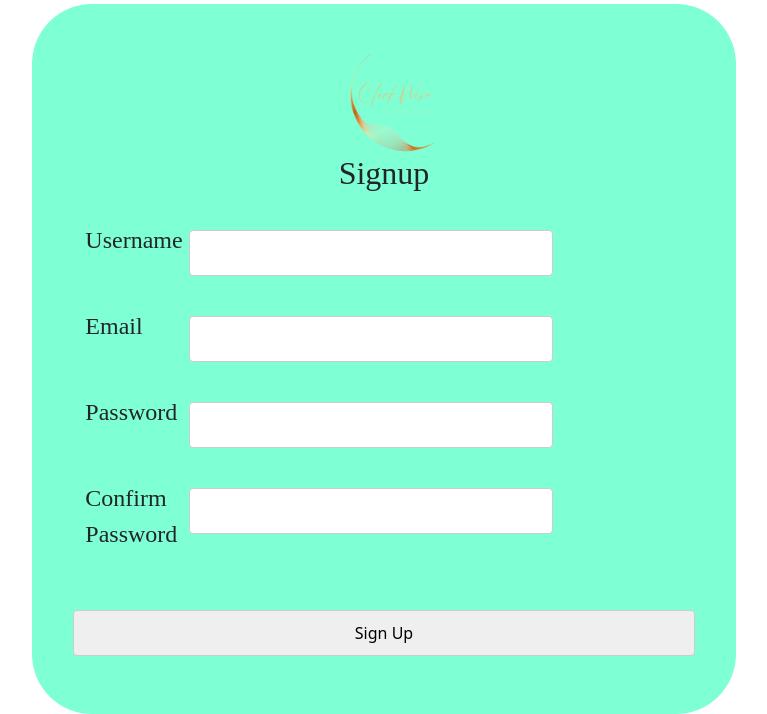
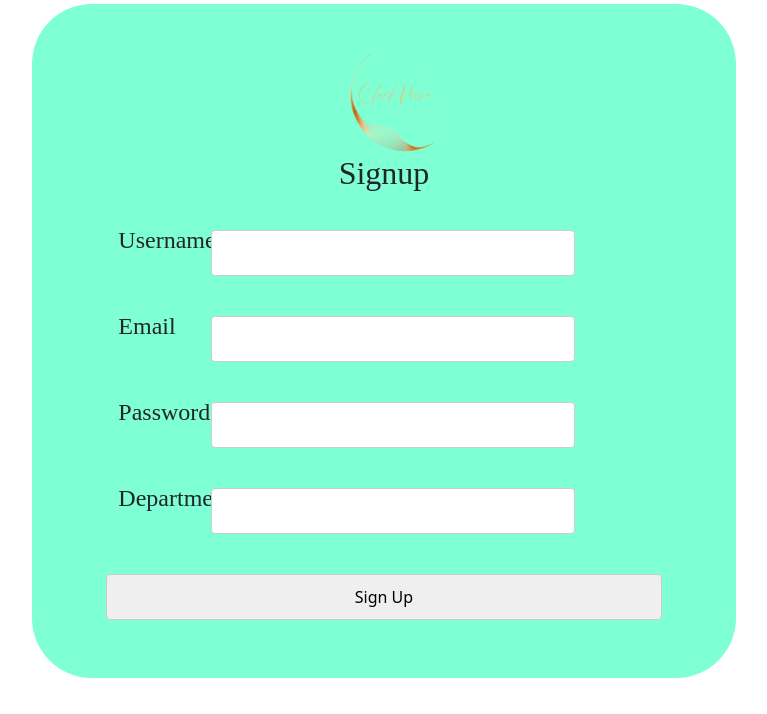
Before and after one commit to wambui-g/clockwise, a Flask app: page /signup in a window 1280 px wide. Shown: the part 179-893 px from the top of the page, without its empty margins (256-1023 px from the left). After the commit the page ends 857 px from the top, so only its background shows below. Run offline with Flask 3, Linux system fonts and the light colour scheme.

Commit message:
updates on forms

```diff
--- a/app/__init__.py
+++ b/app/__init__.py
@@ -3,11 +3,8 @@
 
 from flask import Flask
 from flask_sqlalchemy import SQLAlchemy
-from flask_admin import Admin
 
 app = Flask(__name__)
 app.config.from_object('app.config.Config')
 
 db = SQLAlchemy(app)
-
-admin = Admin(app, name='Admin', template_mode='bootstrap3')
--- a/main.py
+++ b/main.py
@@ -7,7 +7,7 @@
 from flask_admin.contrib.sqla import ModelView
 from flask_admin.form import Select2Widget
 from wtforms import SelectField
-from app.config import Config
+from app import db
 from app.models import User, Department, Project, Task
 from flask_wtf import FlaskForm
 from wtforms import StringField, PasswordField, SubmitField
@@ -29,11 +29,11 @@
 app.config['SQLALCHEMY_DATABASE_URI'] = 'mysql://Wambui:Wambui3930@localhost:3306/clockwise'
 app.config['SQLALCHEMY_TRACK_MODIFICATIONS'] = False
 app.secret_key = 'main'
+db.init_app(app)
 
-db = SQLAlchemy(app)
 migrate = Migrate(app, db)
 
-admin = Admin(app)
+admin = Admin(app, name='Admin', template_mode='bootstrap3')
 
 class UserView(ModelView):
     column_list = ('id', 'username', 'email', 'password', 'department', 'created_at')
@@ -87,7 +87,8 @@
     username = StringField('Username', validators=[DataRequired()])
     email = StringField('Email', validators=[DataRequired(), Email()])
     password = PasswordField('Password', validators=[DataRequired()])
-    confirm_password = PasswordField('Confirm Password', validators=[DataRequired(), EqualTo('password')])
+    department = StringField('Department', validators=[DataRequired()])
+
     submit = SubmitField ('Sign Up')
 
 class LoginForm(FlaskForm):
@@ -166,12 +167,13 @@
 @app.route('/signup', methods=['GET', 'POST'])
 def signup():
     form = SignupForm()
+
     if form.validate_on_submit():
         new_user = User(
                 username=form.username.data,
                 email=form.email.data,
-                password=generate_password_hash(form.password.data),
-                department_id=1
+                password=form.password.data,
+                department_id=form.department.data
                 )
 
         db.session.add(new_user)
@@ -186,13 +188,19 @@
     with app.app_context():
         form = LoginForm()
         if form.validate_on_submit():
-            user = User.query.filter_by(email=form.email.data).first()
+            email = form.email.data
+            password = form.password.data
 
-            if user and check_password_hash(user.password, form.password.data):
+            print(f"Email: {email}, Password: {password}")
+
+            user = User.query.filter_by(email=email).first()
+
+            if user and user.password == password:
                 session['user_id'] = user.id
-                db.session.commit()
+                print("Login successful!")
                 return redirect(url_for('tracker'))
             else:
+                print("Invalid credentials!")
                 return render_template('login.html', form=form, error='Invalid credentials')
 
         return render_template('login.html', form=form)
--- a/templates/signup.html
+++ b/templates/signup.html
@@ -49,12 +49,12 @@
                 </div>
                 <div class="row">
                     <div class="col-sm-2">
-                        <label for="password" class="loginslabel">
-                            {{ form.confirm_password.label }}
+                        <label for="department" class="loginslabel">
+                            {{ form.department.label }}
                         </label>
                     </div>
                     <div class="col-sm-6">
-                        {{ form.confirm_password(size=32) }}
+                        {{ form.department(size=32) }}
                         <br>
                     </div>
                 </div>
```
Also changed, not shown: 1 other file.
